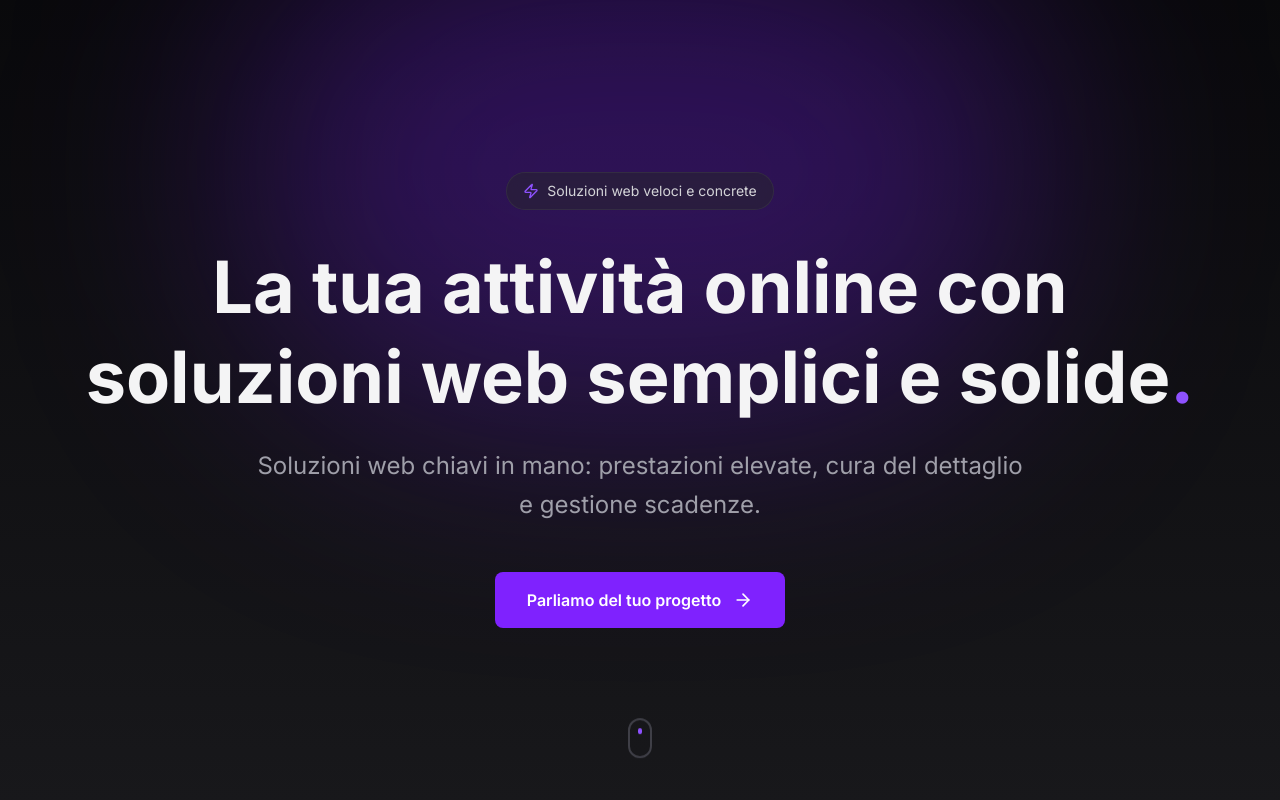
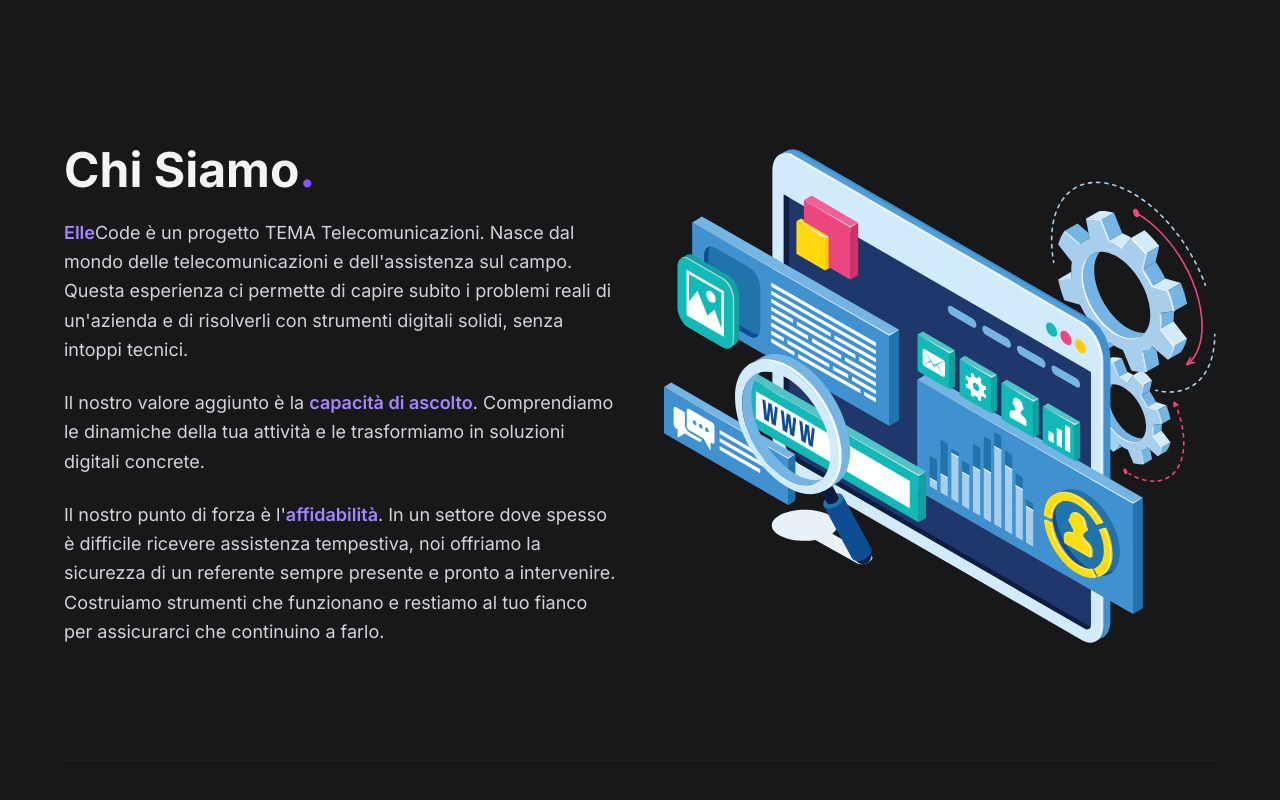
Before and after one commit to LucasPlatforms/ElleCode, a Next.js app: page / in a window 1280 px wide. Shown: the top 800 px of the page. Built offline with nearby package versions, Linux system fonts and the light colour scheme.

Commit message:
rimosso hero

```diff
--- a/src/app/page.js
+++ b/src/app/page.js
@@ -1,5 +1,5 @@
 //import Navbar from "../components/Navbar";
-import Hero from "../components/Hero";
+//import Hero from "../components/Hero";
 import About from "../components/About";
 import Services from "../components/Services";
 import Projects from "../components/Projects";
@@ -9,7 +9,6 @@
 export default function Home() {
   return (
     <main className="min-h-screen bg-zinc-950">
-      <Hero />
       <About />
       <Services />
       <Projects />
```
